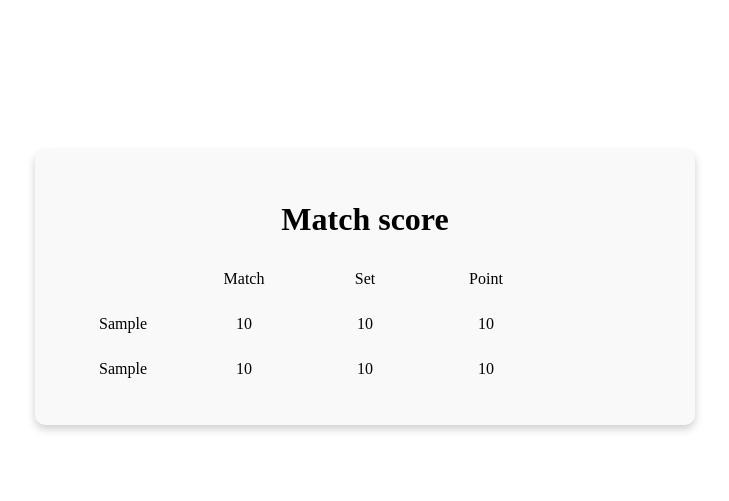
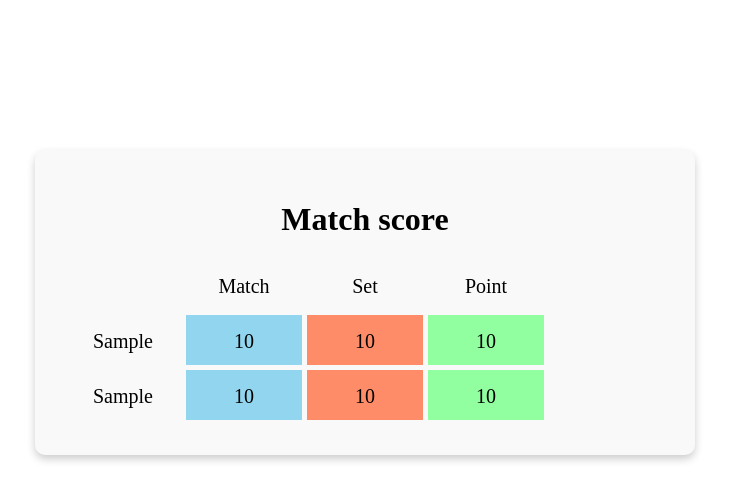
Before and after one commit to Dmitry-Strog/Tennis_match_scoreboard, a Python web app: template src/templates/match-score.html in a window 1280 px wide. Shown: the top 501 px of the page, without its empty margins (275-1004 px from the left). Run offline with Jinja, Linux system fonts and the light colour scheme; the template is opened without the code that fills it: most values are stand-ins (such as "Sample title", 1, 10 or a date in 2020).

Commit message:
Рефакторинг класса MatchScoreService и добавления стилей в CSS

```diff
--- a/src/service/data_access_or_storage/player_service.py
+++ b/src/service/data_access_or_storage/player_service.py
@@ -9,6 +9,11 @@ class PlayerService:
         if self.is_player(player):
             return self.__player_dao.get_player(player)
         return self.save_player(player)
+
+    def get_players_by_id(self, player1_id, player2_id):
+        player1 = self.__player_dao.get_player_by_id(player1_id)
+        player2 = self.__player_dao.get_player_by_id(player2_id)
+        return player1, player2
 
     def get_player_by_id(self, player_id: int):
         player = self.__player_dao.get_player_by_id(player_id)
--- a/src/templates/match-score.html
+++ b/src/templates/match-score.html
@@ -16,14 +16,14 @@
         </div>
         <div class="players-container">
             <div class="player-score">{{ player1 }}</div>
-            <div class="player-score">{{ score[player1]["match_score"] }}</div>
-            <div class="player-score">{{ score[player1]["set_score"] }}</div>
+            <div class="player-score match-color">{{ score[player1]["match_score"] }}</div>
+            <div class="player-score set-color">{{ score[player1]["set_score"] }}</div>
             {% if score[player1]["tie_break_score"] %}
-            <div class="player-score">{{ score[player1]["tie_break_score"] }}</div>
+            <div class="player-score game-color">{{ score[player1]["tie_break_score"] }}</div>
             {% else %}
-            <div class="player-score">{{ score[player1]["game_score"] }}</div>
+            <div class="player-score game-color">{{ score[player1]["game_score"] }}</div>
             {% endif %}
-            <div class="player-score">
+            <div class="player-winner">
                 {% if winner == None %}
                 <form action="/match-score?uuid={{ uuid }}" method="POST">
                         <input type="hidden" name="uuid" value={{ uuid }}>
@@ -31,20 +31,20 @@
                         <button class="button_match_score" type="submit">+</button>
                 </form>
                 {% elif winner == player1 %}
-                Win!
+                🏆
                 {% endif %}
             </div>
         </div>
         <div class="players-container">
             <div class="player-score">{{ player2 }}</div>
-            <div class="player-score">{{ score[player2]["match_score"] }}</div>
-            <div class="player-score">{{ score[player2]["set_score"] }}</div>
+            <div class="player-score match-color">{{ score[player2]["match_score"] }}</div>
+            <div class="player-score set-color">{{ score[player2]["set_score"] }}</div>
             {% if score[player2]["tie_break_score"] %}
-            <div class="player-score">{{ score[player2]["tie_break_score"] }}</div>
+            <div class="player-score game-color">{{ score[player2]["tie_break_score"] }}</div>
             {% else %}
-            <div class="player-score">{{ score[player2]["game_score"] }}</div>
+            <div class="player-score game-color">{{ score[player2]["game_score"] }}</div>
             {% endif %}
-            <div class="player-score">
+            <div class="player-winner">
                 {% if winner == None %}
                 <form action="/match-score?uuid={{ uuid }}" method="POST">
                         <input type="hidden" name="uuid" value={{ uuid }}>
@@ -52,7 +52,7 @@
                         <button class="button_match_score" type="submit">+</button>
                 </form>
                 {% elif winner == player2 %}
-                Win!
+                🏆
                 {% endif %}
             </div>
         </div>
--- a/src/views/static/css/styles.css
+++ b/src/views/static/css/styles.css
@@ -9,7 +9,6 @@
     box-shadow: 0 4px 8px rgba(0, 0, 0, 0.1);
 }
 
-/* Стили для заголовков игроков */
 .players {
     margin-bottom: 10px;
 }
@@ -20,7 +19,6 @@
     color: #333;
 }
 
-/* Стили для полей ввода */
 .inputs {
     margin-bottom: 20px;
 }
@@ -48,7 +46,6 @@ input[type="text"]:focus {
     width: auto;
 }
 
-/* Стили для кнопки */
 .button_new_match {
     display: block;
     width: 100%;
@@ -91,21 +88,47 @@ input[type="text"]:focus {
 
 }
 
-.player-score{
+.player-score {
     width: 100px;
     height: 20px;
-    padding: 10px;
+    padding: 15px;
+    font-size: 20px;
+    white-space: nowrap;
+    overflow: hidden;
+    text-overflow: ellipsis;
+}
+
+.player-winner{
+    display: flex;
+    align-items: center;
+    justify-content: center;
+    width: 100px;
+    height: 20px;
+    padding: 15px;
+    font-size: 35px;
+}
+
+.match-color{
+    background-color: #91d5ee;
+}
+
+.set-color{
+    background-color: #ff8c69;
+}
+
+.game-color{
+    background-color: #91ff9f;
 }
 
 .button_match_score {
-    display: block;
-    width: 35%;
-    font-size: 20px;
+    width: 35px;
+    height: 35px;
+    font-size: 30px;
     border: none;
     background-color: #5fe3ff;
     color: white;
     cursor: pointer;
-    border-radius: 25px;
+    border-radius: 50%;
     box-shadow: 0 4px 8px rgba(0, 0, 0, 0.2);
     transition: background-color 0.3s ease, transform 0.3s ease;
 }
```
Also changed, not shown: src/service/match_score_service.py (+5 -14 lines).
